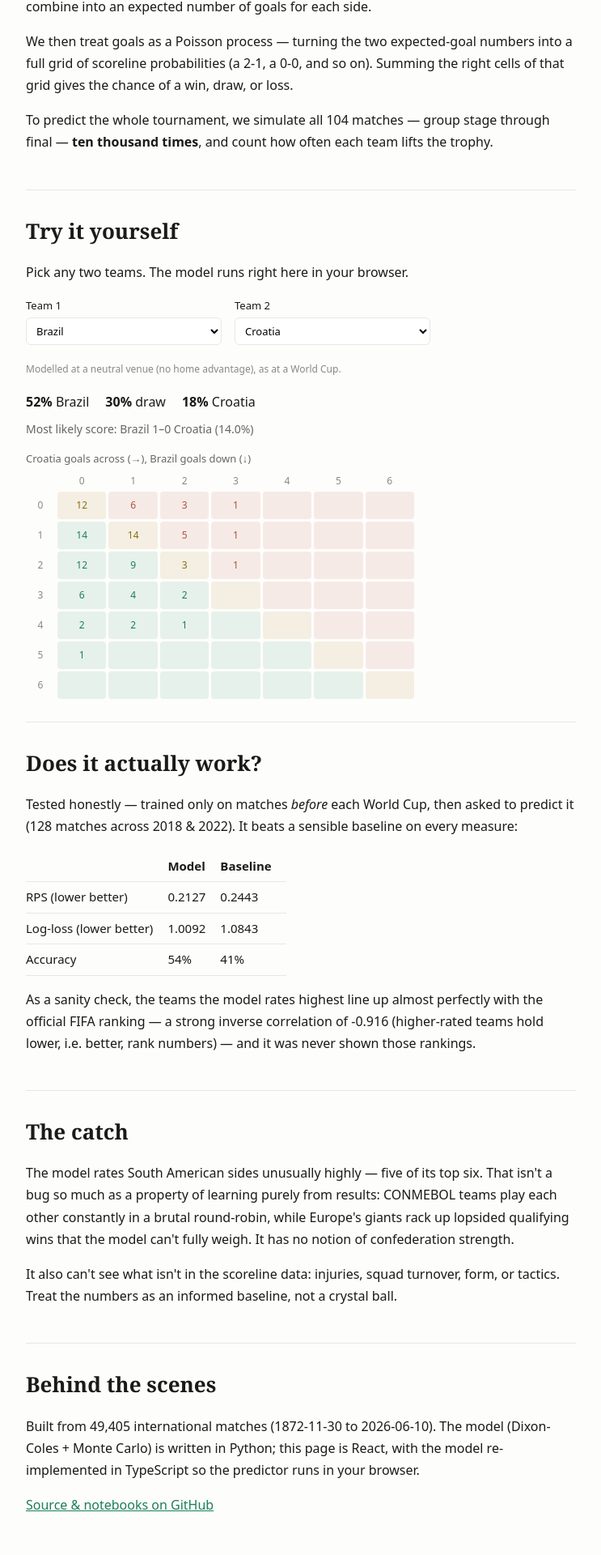
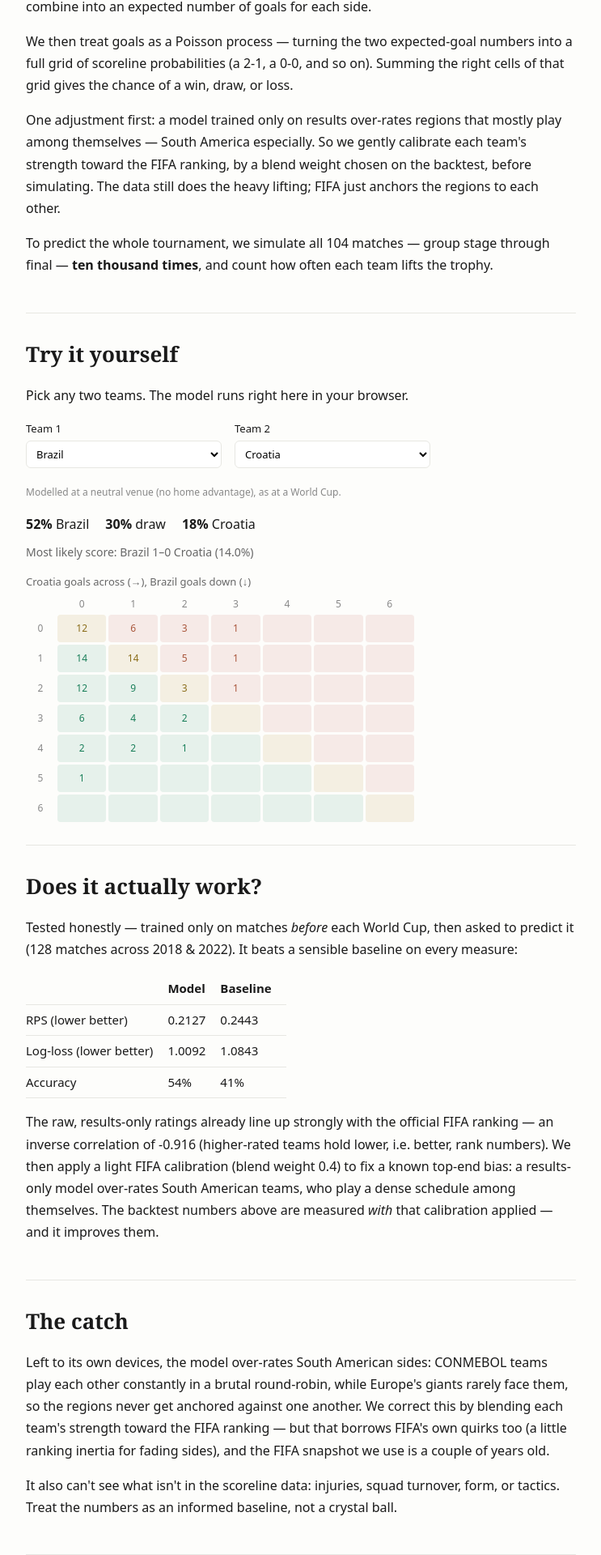
Before and after one commit to Kojur/WDC26, a React (Vite) app in the folder site/: page / in a window 1280 px wide. Shown: the part 1193-3113 px from the top of the page at 81% size, without its empty margins (268-1011 px from the left). Built offline with nearby package versions, Linux system fonts and the light colour scheme.

Commit message:
docs: reframe showcase + README around FIFA calibration

```diff
--- a/site/src/components/HowItWorks.tsx
+++ b/site/src/components/HowItWorks.tsx
@@ -13,8 +13,16 @@ export function HowItWorks() {
         of that grid gives the chance of a win, draw, or loss.
       </p>
       <p>
-        To predict the whole tournament, we simulate all 104 matches — group stage through final
-        — <strong>ten thousand times</strong>, and count how often each team lifts the trophy.
+        One adjustment first: a model trained only on results over-rates regions that
+        mostly play among themselves — South America especially. So we gently calibrate
+        each team's strength toward the FIFA ranking, by a blend weight chosen on the
+        backtest, before simulating. The data still does the heavy lifting; FIFA just
+        anchors the regions to each other.
+      </p>
+      <p>
+        To predict the whole tournament, we simulate all 104 matches — group stage through
+        final — <strong>ten thousand times</strong>, and count how often each team lifts
+        the trophy.
       </p>
     </section>
   );
--- a/site/src/components/Limitations.tsx
+++ b/site/src/components/Limitations.tsx
@@ -3,10 +3,12 @@ export function Limitations() {
     <section className="section">
       <h2>The catch</h2>
       <p>
-        The model rates South American sides unusually highly — five of its top six. That isn't a
-        bug so much as a property of learning purely from results: CONMEBOL teams play each other
-        constantly in a brutal round-robin, while Europe's giants rack up lopsided qualifying wins
-        that the model can't fully weigh. It has no notion of confederation strength.
+        Left to its own devices, the model over-rates South American sides: CONMEBOL teams
+        play each other constantly in a brutal round-robin, while Europe's giants rarely face
+        them, so the regions never get anchored against one another. We correct this by
+        blending each team's strength toward the FIFA ranking — but that borrows FIFA's own
+        quirks too (a little ranking inertia for fading sides), and the FIFA snapshot we use
+        is a couple of years old.
       </p>
       <p>
         It also can't see what isn't in the scoreline data: injuries, squad turnover, form, or
--- a/site/src/components/Validation.tsx
+++ b/site/src/components/Validation.tsx
@@ -22,10 +22,13 @@ export function Validation() {
         </tbody>
       </table>
       <p>
-        As a sanity check, the teams the model rates highest line up almost perfectly with the
-        official FIFA ranking — a strong inverse correlation of {M.ratings_sanity.fifa_rank_corr}{" "}
-        (higher-rated teams hold lower, i.e. better, rank numbers) — and it was never shown those
-        rankings.
+        The raw, results-only ratings already line up strongly with the official FIFA
+        ranking — an inverse correlation of {M.ratings_sanity.fifa_rank_corr} (higher-rated
+        teams hold lower, i.e. better, rank numbers). We then apply a light FIFA calibration
+        (blend weight {M.backtest.alpha}) to fix a known top-end bias: a results-only model
+        over-rates South American teams, who play a dense schedule among themselves. The
+        backtest numbers above are measured <em>with</em> that calibration applied — and it
+        improves them.
       </p>
     </section>
   );
```
Also changed, not shown: site/src/data/types.ts (+7 -1 lines), 1 other file (tests, documents, lock files or other folders).
